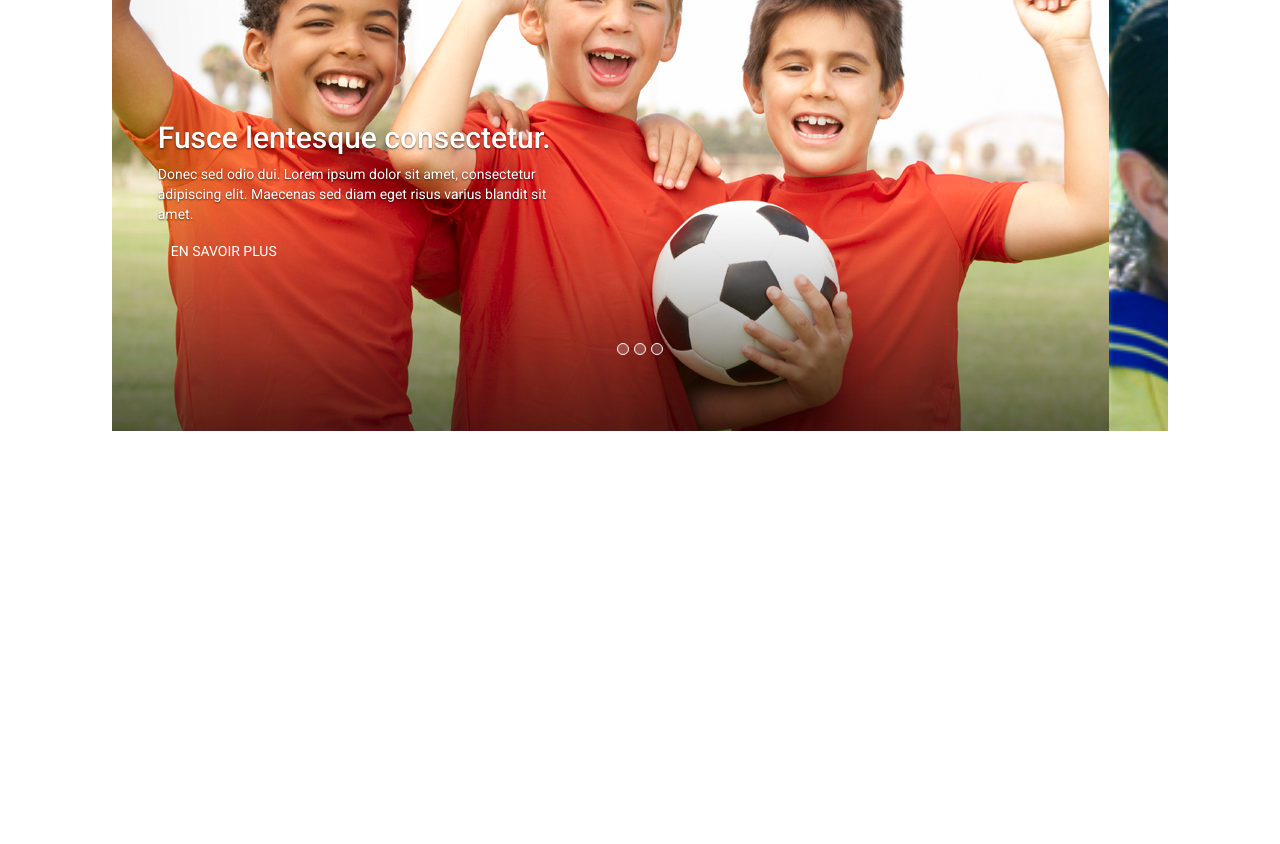
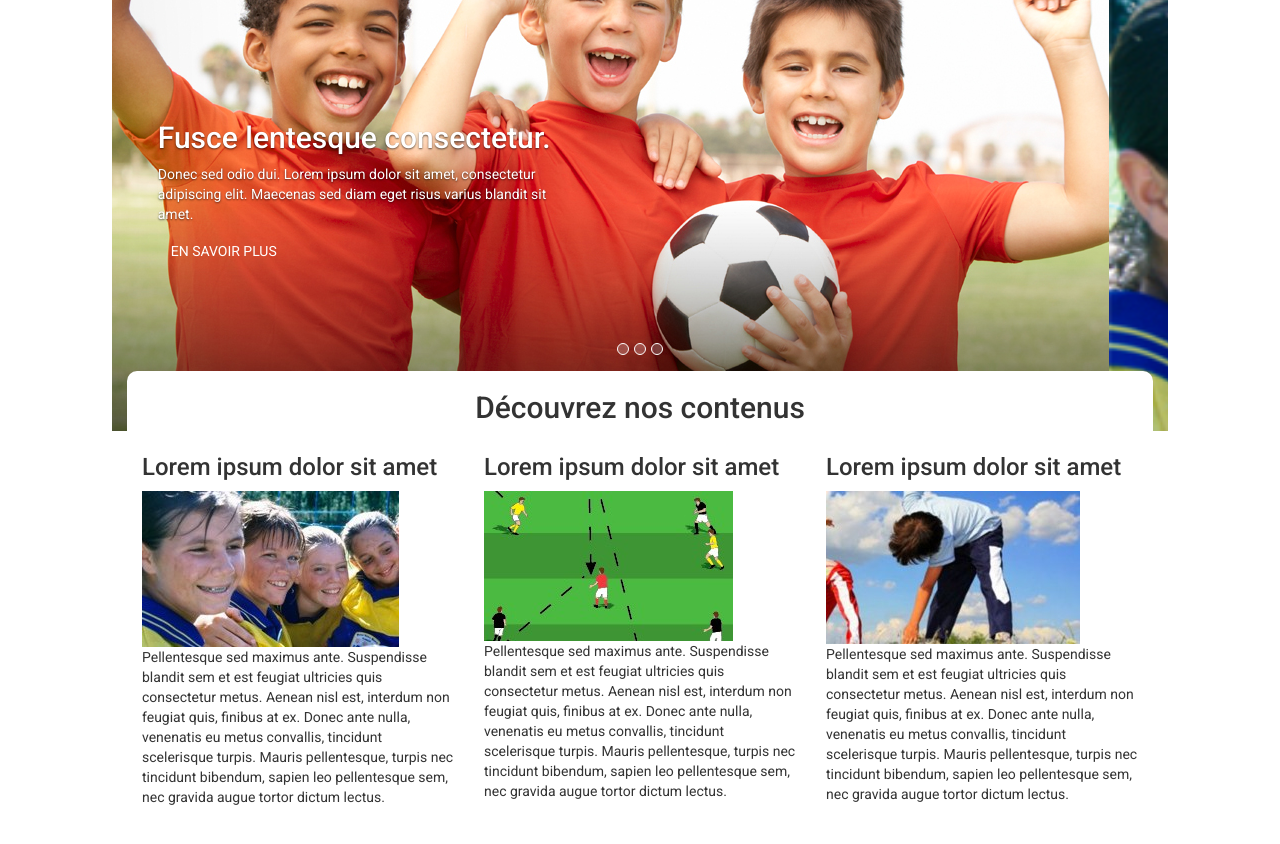
Before and after one commit to PTony/test3, a plain HTML site: page index.html in a window 1280 px wide. Shown: the part 188-1032 px from the top of the page. Drawn offline with Linux system fonts and the light colour scheme.

Commit message:
debut integration partie contenu

```diff
--- a/css/global.css
+++ b/css/global.css
@@ -279,7 +279,16 @@ header div#title {
 /********Section dÃ©couvrez nos contenus*********/
 
 /* Test 3 */
+#contenus {
+    border-radius: 10px;
+    background: white;
+    top: -60px;
+}
 
+#contenus .titre{
+    text-align: center;
+    font-size:  36px;
+}
 
 
 
--- a/index.html
+++ b/index.html
@@ -123,7 +123,30 @@
         </div>
 
         <section id="content-discover" style="height: 675px;">
-
+            <div id="contenus" class="col-md-12">
+                <div class="row">
+                    <div class="col-md-12 titre">
+                        <h2>Découvrez nos contenus</h2>
+                    </div>
+                </div>
+                <div class="row">
+                    <div class="col-md-4">
+                        <h3>Lorem ipsum dolor sit amet</h3>
+                        <img src="img/HP-img1.jpg" />
+                        <p>Pellentesque sed maximus ante. Suspendisse blandit sem et est feugiat ultricies quis consectetur metus. Aenean nisl est, interdum non feugiat quis, finibus at ex. Donec ante nulla, venenatis eu metus convallis, tincidunt scelerisque turpis. Mauris pellentesque, turpis nec tincidunt bibendum, sapien leo pellentesque sem, nec gravida augue tortor dictum lectus.</p>
+                    </div>
+                    <div class="col-md-4">
+                        <h3>Lorem ipsum dolor sit amet</h3>
+                        <img src="img/HP-img2.jpg" />
+                        <p>Pellentesque sed maximus ante. Suspendisse blandit sem et est feugiat ultricies quis consectetur metus. Aenean nisl est, interdum non feugiat quis, finibus at ex. Donec ante nulla, venenatis eu metus convallis, tincidunt scelerisque turpis. Mauris pellentesque, turpis nec tincidunt bibendum, sapien leo pellentesque sem, nec gravida augue tortor dictum lectus.</p>
+                    </div>
+                    <div class="col-md-4">
+                        <h3>Lorem ipsum dolor sit amet</h3>
+                        <img src="img/HP-img3.jpg" />
+                        <p>Pellentesque sed maximus ante. Suspendisse blandit sem et est feugiat ultricies quis consectetur metus. Aenean nisl est, interdum non feugiat quis, finibus at ex. Donec ante nulla, venenatis eu metus convallis, tincidunt scelerisque turpis. Mauris pellentesque, turpis nec tincidunt bibendum, sapien leo pellentesque sem, nec gravida augue tortor dictum lectus.</p>
+                    </div>
+                </div>
+            </div>
         </section>
 
         <section id="tortor">
```
